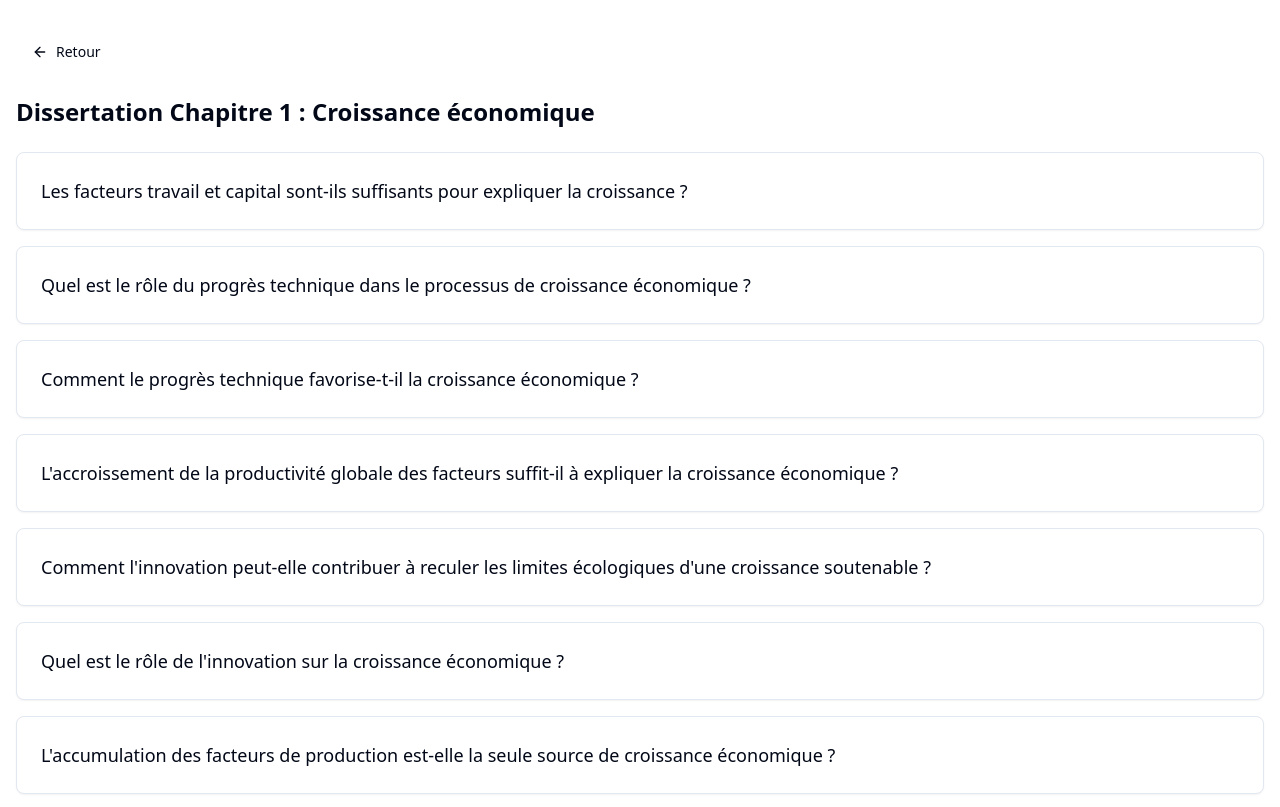
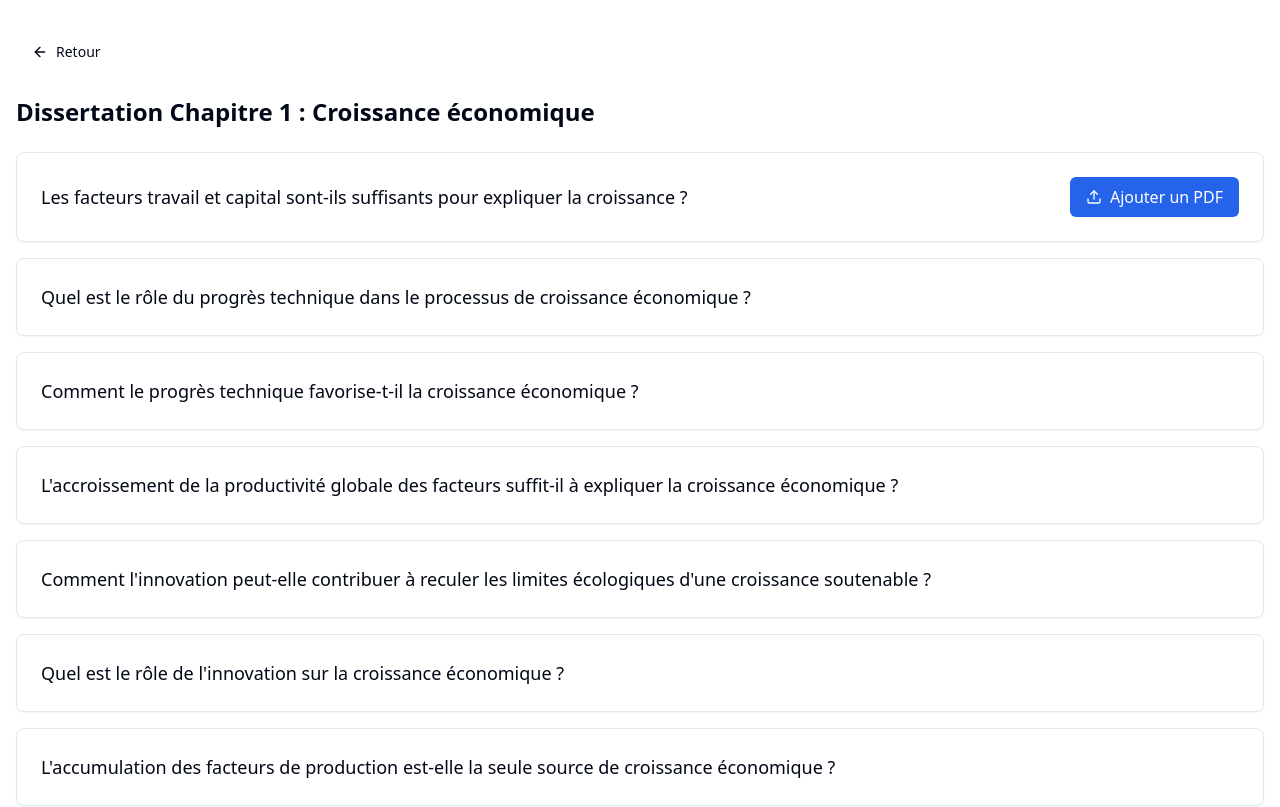
Before and after one commit to ceny-sakho/bac-ses, a React (Vite) app: page /dissertation/1 in a window 1280 px wide. Shown: the top 807 px of the page. Built offline with nearby package versions, Linux system fonts and the light colour scheme.

Commit message:
Add PDF upload feature
Implement a PDF upload element in the "Chapitre 1 Dissertation : Croissance économique" tab for the topic "Les facteurs travail et capital sont-ils suffisants pour expliquer la croissance ?".
[skip gpt_engineer]

```diff
--- a/src/components/DissertationTopics.tsx
+++ b/src/components/DissertationTopics.tsx
@@ -1,8 +1,9 @@
 import React from 'react';
 import { useNavigate } from 'react-router-dom';
 import { Button } from './ui/button';
-import { ArrowLeft } from 'lucide-react';
+import { ArrowLeft, Upload } from 'lucide-react';
 import { Card, CardContent } from './ui/card';
+import { useToast } from "@/hooks/use-toast";
 
 interface DissertationTopicsProps {
   chapter: string;
@@ -11,6 +12,7 @@ interface DissertationTopicsProps {
 
 export const DissertationTopics: React.FC<DissertationTopicsProps> = ({ chapter, title }) => {
   const navigate = useNavigate();
+  const { toast } = useToast();
 
   const topics = [
     "Les facteurs travail et capital sont-ils suffisants pour expliquer la croissance ?",
@@ -24,6 +26,24 @@ export const DissertationTopics: React.FC<DissertationTopicsProps> = ({ chapter,
     "L'accumulation des facteurs de production permet-elle, à elle seule, d'expliquer la croissance économique ?",
     "Quelles sont les sources de la croissance économique ?"
   ];
+
+  const handleFileUpload = (event: React.ChangeEvent<HTMLInputElement>, topic: string) => {
+    const file = event.target.files?.[0];
+    if (file) {
+      if (file.type !== 'application/pdf') {
+        toast({
+          title: "Erreur",
+          description: "Veuillez sélectionner un fichier PDF",
+          variant: "destructive",
+        });
+        return;
+      }
+      toast({
+        title: "Succès",
+        description: `Le fichier ${file.name} a été téléchargé pour le sujet "${topic}"`,
+      });
+    }
+  };
 
   return (
     <div className="max-w-7xl mx-auto px-4 py-8">
@@ -44,8 +64,26 @@ export const DissertationTopics: React.FC<DissertationTopicsProps> = ({ chapter,
             key={index}
             className="cursor-pointer transition-colors duration-200 hover:bg-[#403E43] hover:text-white"
           >
-            <CardContent className="p-6">
+            <CardContent className="p-6 flex justify-between items-center">
               <p className="text-lg">{topic}</p>
+              {index === 0 && (
+                <div className="flex items-center">
+                  <input
+                    type="file"
+                    id={`file-upload-${index}`}
+                    accept=".pdf"
+                    onChange={(e) => handleFileUpload(e, topic)}
+                    className="hidden"
+                  />
+                  <label
+                    htmlFor={`file-upload-${index}`}
+                    className="cursor-pointer flex items-center gap-2 px-4 py-2 rounded-md bg-primary text-white hover:bg-primary/90 transition-colors"
+                  >
+                    <Upload className="h-4 w-4" />
+                    Ajouter un PDF
+                  </label>
+                </div>
+              )}
             </CardContent>
           </Card>
         ))}
```
